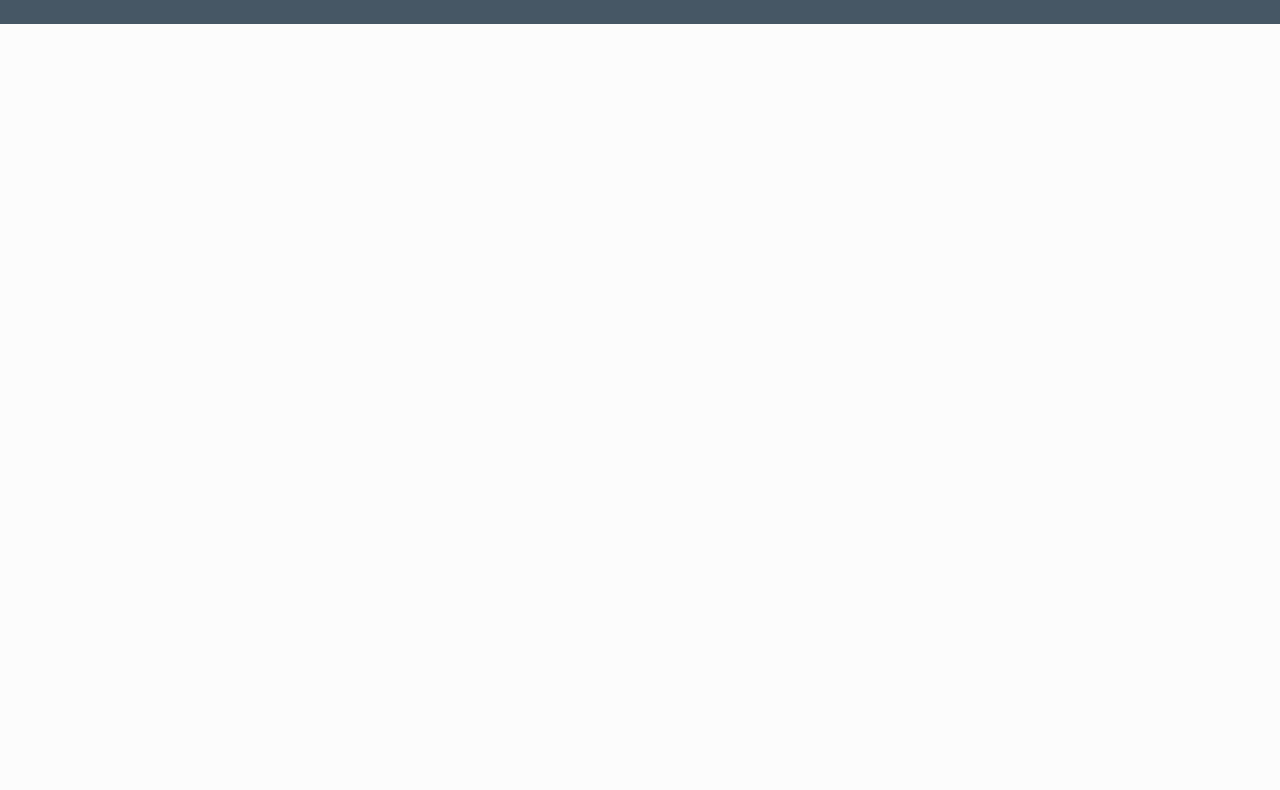
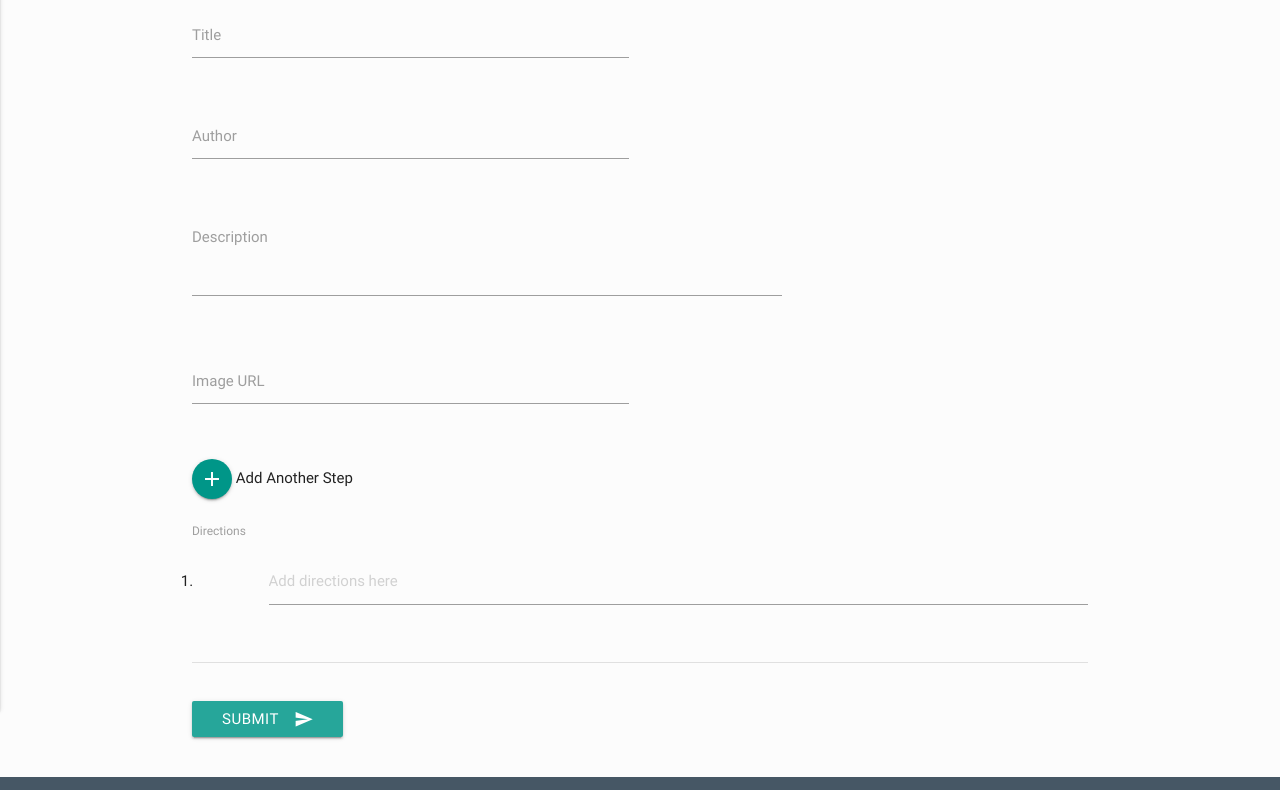
Before and after one commit to ryanj89/gRecipe-Front-End, a website: page public/new-recipe.html in a window 1280 px wide. Shown: the part 150-940 px from the top of the page. Before the commit the page ends 800 px from the top, so only its background shows below. Drawn offline with nearby package versions, Linux system fonts and the light colour scheme.

Commit message:
completed basic create recipe page

```diff
--- a/public/css/main.scss
+++ b/public/css/main.scss
@@ -3,20 +3,39 @@ $dark-background: #465765;
 
 
 body {
+  display: flex;
+  min-height: 100vh;
+  flex-direction: column;
   background: $light-background;
+}
+
+main {
+  flex: 1 0 auto;
+}
+
+ol.recipe-steps {
+  li {
+    line-height: 50px;
+  }
+  padding-left: 0;
+  list-style-position: inside;
+}
+
+.step {
+  margin: 0;
 }
 
 .main-header {
     background: url('../assets/banana-waffle.jpg') center / cover;
     height: 90vh;
 }
-.header {
-  background: $dark-background;
-}
 
-nav {
+.main-nav {
   box-shadow: none;
   background: transparent;
+}
+.navbar {
+  background: $dark-background;
 }
 
 .recipe-rating {
--- a/public/js/new-recipe.js
+++ b/public/js/new-recipe.js
@@ -0,0 +1,16 @@
+$(document).ready(() => {
+  $('.button-collapse').sideNav();
+
+  $('#add-step').click(() => {
+    const $newStep = $('<li class="row"></li>');
+    const $deleteStepBtn = $('<button class="remove-step-btn btn-floating waves-effect waves-light right red" type="button"><i class="material-icons">remove</i></button>')
+    const $newStepInput = $('<div class="step input-field inline right col s11"><input placeholder="Add directions here" id="recipe_step" type="text" class="validate"></div>');
+    $newStep.append($deleteStepBtn, $newStepInput);
+    $('.recipe-steps').append($newStep);
+  });
+
+  $(document).on('click', '.remove-step-btn', (e) => {
+    const stepItem = e.currentTarget.parentElement;
+    stepItem.parentElement.removeChild(stepItem);
+  });
+});
--- a/public/new-recipe.html
+++ b/public/new-recipe.html
@@ -24,9 +24,9 @@
 
             <!-- Navbar -->
             <div class="navbar-fixed">
-               <nav>
+               <nav class="navbar">
                   <div class="nav-wrapper">
-                     <a href="#" class="brand-logo">gRecipes</a>
+                     <a href="./index.html" class="brand-logo">gRecipes</a>
                      <a href="#" data-activates="mobile-nav" class="button-collapse"><i class="material-icons">menu</i></a>
                      <ul id="nav-mobile" class="right hide-on-med-and-down">
                         <li class="active"><a href="#">View Recipes</a></li>
@@ -48,9 +48,76 @@
 
       <!-- Main -->
       <main>
-         <section class="section">
+         <div class="container">
+            <div class="row">
+               <section class="section">
 
-         </section>
+                  <h4>New Recipe</h4>
+                  <form class="col s12">
+                     <!-- Title -->
+                     <div class="row">
+                       <div class="input-field col m6 s12">
+                         <input id="recipe_title" type="text" class="validate">
+                         <label for="recipe_title">Title</label>
+                       </div>
+                     </div>
+
+                     <!-- Author -->
+                     <div class="row">
+                        <div class="input-field col m6 s12">
+                           <input id="recipe_author" type="text" class="validate">
+                           <label for="recipe_author">Author</label>
+                        </div>
+                     </div>
+
+                     <!-- Description -->
+                     <div class="row">
+                       <div class="input-field col m8 s12">
+                         <textarea id="recipe_description" class="materialize-textarea"></textarea>
+                         <label for="recipe_description">Description</label>
+                       </div>
+                     </div>
+
+                     <!-- Image -->
+                     <div class="row">
+                       <div class="input-field col m6 s12">
+                         <input id="recipe_image" type="text" class="validate">
+                         <label for="recipe_image">Image URL</label>
+                       </div>
+                     </div>
+
+                     <!-- Add Step -->
+                     <div class="row">
+                        <div class="input-field col m6 s12">
+                           <button id="add-step" class="btn-floating waves-effect waves-light teal" type="button"><i class="material-icons">add</i></button><span> Add Another Step</span>
+                        </div>
+                     </div>
+
+                     <!-- Steps -->
+                     <label for="recipe_step">Directions</label>
+                     <ol class="recipe-steps">
+                        <li class="row">
+                           <div class="step input-field inline right col s11">
+                              <input placeholder="Add directions here" id="recipe_step" type="text" class="validate">
+                           </div>
+                        </li>
+                     </ol>
+
+                     <br><div class="divider"></div><br>
+
+                     <!-- Submit -->
+                     <div class="row">
+                        <div class="input-field col m6 s12">
+                           <button class="btn waves-effect waves-light" type="submit" name="action">Submit<i class="material-icons right">send</i></button>
+                        </div>
+                     </div>
+
+
+                  </form>
+               </section>
+
+            </div>
+         </div>
       </main>
       <!-- ./Main -->
 
@@ -68,9 +135,6 @@
               </div>
             </div>
          </div>
-         <!-- <div class="footer-copyright">
-
-         </div> -->
       </footer>
       <!-- ./Footer -->
 
```
Also changed, not shown: public/index.html (+1 -1 lines), public/css/main.css, 1 other file.
